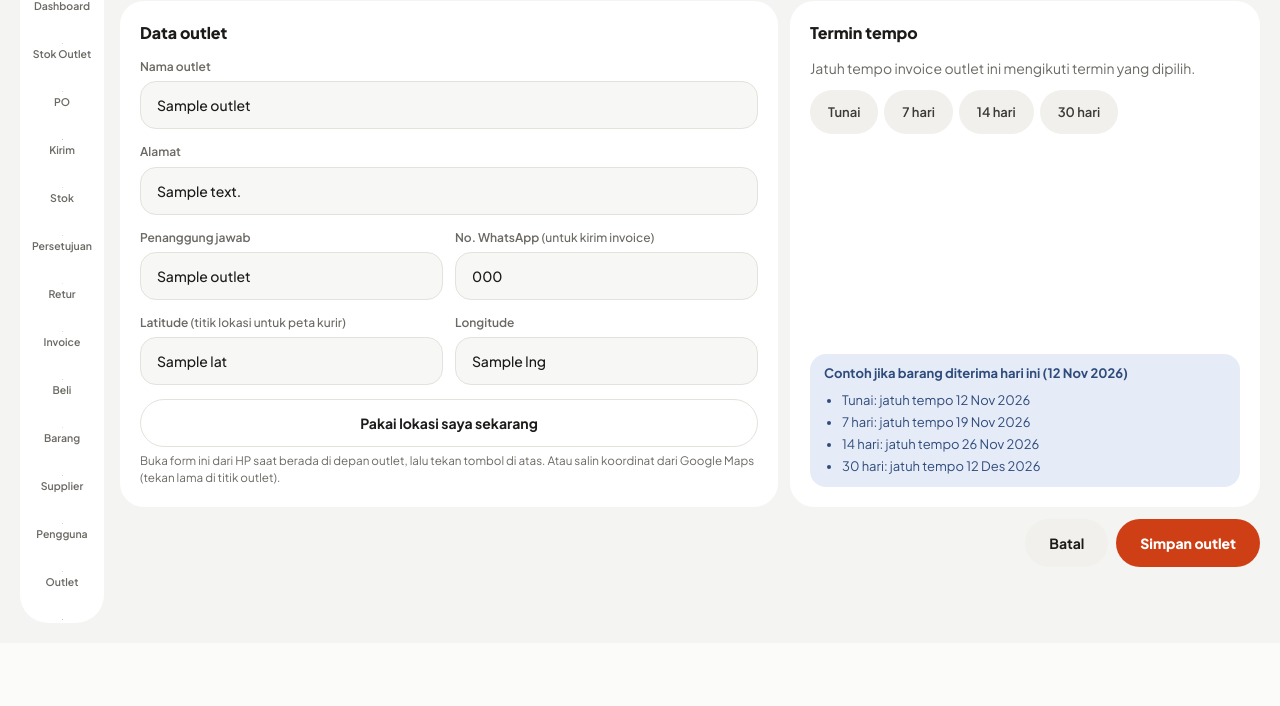
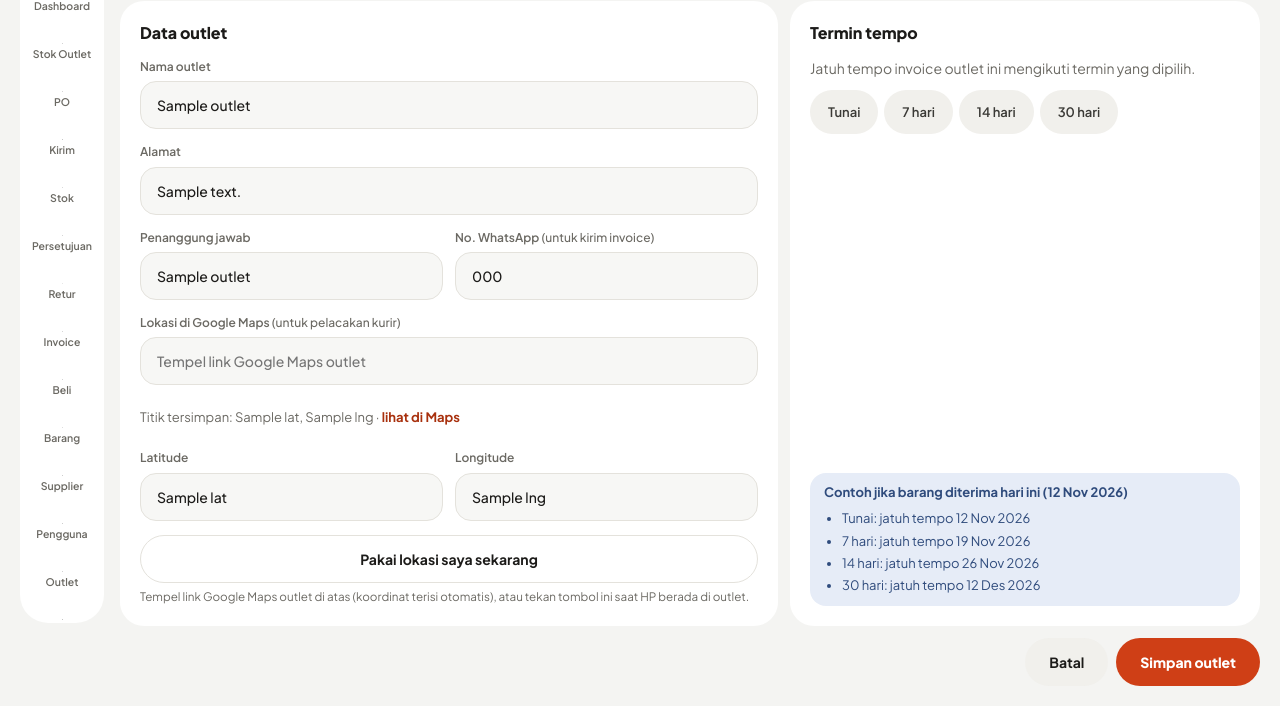
Before and after one commit to ikiramdhan/order-sptw, a Laravel app: template resources/views/outlets/form.blade.php in a window 1280 px wide. Shown: the part 157-863 px from the top of the page. Before the commit the page ends 777 px from the top, so only its background shows below. Run offline with Laravel 12, Linux system fonts and the light colour scheme; a user stored in the database is signed in; data comes from the database, SQL or seed files in the repository; tables that the repository leaves empty hold one stand-in row (values such as "Sample post"); the template is opened without the code that fills it: most values are stand-ins (such as "Sample title", 1, 10 or a date in 2020); data that the repository does not hold is empty.

Commit message:
Titik outlet diatur admin (link Google Maps di form Outlet); outlet tidak perlu input
Co-Authored-By: Claude Sonnet 5.5 <noreply@anthropic.com>
Claude-Session: https://claude.ai/code/session_01FLL1Y5rzyPJcBZswUeCk4c

```diff
--- a/app/Http/Controllers/OutletController.php
+++ b/app/Http/Controllers/OutletController.php
@@ -36,7 +36,7 @@ class OutletController extends Controller
 
     public function store(Request $request): RedirectResponse
     {
-        $outlet = Outlet::create($this->validated($request) + ['is_active' => true]);
+        $outlet = Outlet::create($this->withMapsLink($request, $this->validated($request)) + ['is_active' => true]);
         ActivityLog::record('outlet_created', "Menambah outlet {$outlet->name}", $outlet);
 
         return redirect()->route('outlets.index')
@@ -50,7 +50,7 @@ class OutletController extends Controller
 
     public function update(Request $request, Outlet $outlet): RedirectResponse
     {
-        $outlet->update($this->validated($request, $outlet));
+        $outlet->update($this->withMapsLink($request, $this->validated($request, $outlet)));
         ActivityLog::record('outlet_updated', "Mengubah outlet {$outlet->name}", $outlet);
 
         return redirect()->route('outlets.index')->with('status', "{$outlet->name} disimpan.");
@@ -63,6 +63,22 @@ class OutletController extends Controller
         ActivityLog::record($outlet->is_active ? 'outlet_activated' : 'outlet_deactivated', $outlet->name, $outlet);
 
         return back()->with('status', $outlet->is_active ? "{$outlet->name} diaktifkan." : "{$outlet->name} dinonaktifkan.");
+    }
+
+    /** Link Google Maps yang ditempel mengisi lat/lng otomatis. */
+    private function withMapsLink(Request $request, array $data): array
+    {
+        $link = trim((string) $request->input('maps_link'));
+        if ($link !== '') {
+            [$lat, $lng] = self::parseCoords($link);
+            if ($lat === null) {
+                throw \Illuminate\Validation\ValidationException::withMessages(['maps_link' => 'Link tidak berisi koordinat. Buka link Google Maps-nya dulu, lalu salin alamat panjang yang memuat angka seperti @-6.22,106.64 (atau tekan lama titik di peta dan salin koordinatnya).']);
+            }
+            $data['lat'] = $lat;
+            $data['lng'] = $lng;
+        }
+
+        return $data;
     }
 
     private function validated(Request $request, ?Outlet $outlet = null): array
@@ -83,11 +99,10 @@ class OutletController extends Controller
         ]);
     }
 
-    /** Outlet (miliknya sendiri) atau Admin CK: isi titik lokasi dari GPS, link Google Maps, atau koordinat. */
+    /** Admin CK / Super Admin: isi titik lokasi outlet dari GPS, link Google Maps, atau koordinat. */
     public function setLocation(Request $request, Outlet $outlet): RedirectResponse
     {
         $u = $request->user();
-        abort_if($u->role === 'outlet' && (int) $u->outlet_id !== (int) $outlet->id, 404);
 
         $d = $request->validate(['lat' => ['nullable', 'numeric', 'between:-90,90'], 'lng' => ['nullable', 'numeric', 'between:-180,180'], 'link' => ['nullable', 'string', 'max:500']]);
         $lat = $d['lat'] ?? null;
--- a/resources/views/delivery/show.blade.php
+++ b/resources/views/delivery/show.blade.php
@@ -12,7 +12,7 @@
 </div>
 @error('received')<div class="alert" role="alert">{{ $message }}</div>@enderror
 @php $pending = $note->status === 'dikirim'; @endphp
-@if ($note->courier_id && $note->status === 'dikirim' && ($isOutlet || auth()->user()->hasRole('admin_ck')) && $note->outlet->lat === null)@include('partials.outlet-location', ['outlet' => $note->outlet])@endif
+@if ($note->courier_id && $note->status === 'dikirim' && auth()->user()->hasRole('admin_ck') && $note->outlet->lat === null)@include('partials.outlet-location', ['outlet' => $note->outlet])@endif
 @if ($note->courier_id || $canAssign)
 <section class="card" style="margin-bottom:12px" id="courierbox">
     <h3 class="sect">Pengantaran</h3>
--- a/resources/views/delivery/track.blade.php
+++ b/resources/views/delivery/track.blade.php
@@ -22,7 +22,7 @@
 </div>
 
 @if ($note->outlet->lat === null)
-<div class="tk-setloc"><b>Titik outlet belum diatur</b><small>Atur titik lokasi agar rute dan estimasi tampil.</small><a class="btn primary" href="{{ route('delivery.show', $note) }}#locform">Atur sekarang</a></div>
+<div class="tk-setloc"><b>Estimasi belum tersedia</b><small>Titik lokasi {{ $note->outlet->name }} belum diatur oleh admin.</small>@unless ($isOutlet)<a class="btn primary" href="{{ route('delivery.show', $note) }}#locform">Atur sekarang</a>@endunless</div>
 @endif
 <div class="tk-sheet">
     <div class="tk-banner" id="tkbanner">
--- a/resources/views/outlets/form.blade.php
+++ b/resources/views/outlets/form.blade.php
@@ -32,8 +32,15 @@
                 <input type="text" name="phone" value="{{ old('phone', $outlet->phone) }}" inputmode="tel" placeholder="08xx-xxxx-xxxx">
             </label>
         </div>
+        <label class="field"><span class="lbl">Lokasi di Google Maps <span class="hint">(untuk pelacakan kurir)</span></span>
+            <input type="text" name="maps_link" value="{{ old('maps_link') }}" placeholder="Tempel link Google Maps outlet">
+            @error('maps_link')<span class="err">{{ $message }}</span>@enderror
+        </label>
+        @if ($outlet->lat !== null)
+            <p style="margin:-4px 0 10px;color:var(--muted);font-size:13px">Titik tersimpan: {{ $outlet->lat }}, {{ $outlet->lng }} · <a class="link" href="https://www.google.com/maps?q={{ $outlet->lat }},{{ $outlet->lng }}" target="_blank" rel="noopener">lihat di Maps</a></p>
+        @endif
         <div class="row">
-            <label class="field"><span class="lbl">Latitude <span class="hint">(titik lokasi untuk peta kurir)</span></span>
+            <label class="field"><span class="lbl">Latitude</span>
                 <input type="text" name="lat" id="olat" value="{{ old('lat', $outlet->lat) }}" inputmode="decimal" placeholder="-6.2088">
                 @error('lat')<span class="err">{{ $message }}</span>@enderror
             </label>
@@ -43,7 +50,7 @@
             </label>
         </div>
         <button type="button" class="btn outline" id="usegps">Pakai lokasi saya sekarang</button>
-        <small style="display:block;color:var(--muted);margin-top:6px">Buka form ini dari HP saat berada di depan outlet, lalu tekan tombol di atas. Atau salin koordinat dari Google Maps (tekan lama di titik outlet).</small>
+        <small style="display:block;color:var(--muted);margin-top:6px">Tempel link Google Maps outlet di atas (koordinat terisi otomatis), atau tekan tombol ini saat HP berada di outlet.</small>
         <script>
         document.getElementById('usegps').addEventListener('click', function () {
           var b = this; b.textContent = 'Mencari lokasi…';
--- a/resources/views/partials/outlet-location.blade.php
+++ b/resources/views/partials/outlet-location.blade.php
@@ -4,12 +4,12 @@
     @if ($o->lat !== null)
         <p style="margin:0 0 10px;color:var(--muted)">Tersimpan. Perjalanan kurir ke {{ $o->name }} dihitung dari titik ini. <a class="link" href="https://www.google.com/maps?q={{ $o->lat }},{{ $o->lng }}" target="_blank" rel="noopener">Lihat di Google Maps</a></p>
     @else
-        <p style="margin:0 0 10px;color:var(--muted)">Supaya perjalanan kurir sampai ke {{ $o->name }} terlihat di peta lengkap dengan estimasi waktunya, tentukan titik outlet satu kali saja.</p>
+        <p style="margin:0 0 10px;color:var(--muted)">Titik {{ $o->name }} belum diatur, jadi estimasi kedatangan kurir belum bisa tampil. Cukup diisi satu kali untuk seterusnya. Atau Super Admin bisa mengisinya di menu Outlet.</p>
     @endif
     <form method="POST" action="{{ route('outlet.location', $o) }}" id="locform">@csrf
         <input type="hidden" name="lat" id="locLat"><input type="hidden" name="lng" id="locLng">
         <button type="button" class="btn {{ $o->lat !== null ? 'outline' : 'primary' }} block" id="locgps">{{ $o->lat !== null ? 'Perbarui dengan lokasi saya sekarang' : 'Pakai lokasi saya sekarang' }}</button>
-        <small style="display:block;margin:6px 0 10px;color:var(--muted)">Lakukan saat HP berada di outlet.</small>
+        <small style="display:block;margin:6px 0 10px;color:var(--muted)">Lakukan hanya bila HP berada di outlet.</small>
         <label class="field">Atau tempel link Google Maps / koordinat
             <input type="text" name="link" placeholder="https://maps.app.goo.gl/… atau -6.2088, 106.8456">
             @error('link')<span class="err">{{ $message }}</span>@enderror
--- a/routes/web.php
+++ b/routes/web.php
@@ -136,7 +136,7 @@ Route::middleware(['auth', EnsureActiveUser::class, EnsurePasswordChanged::class
     });
     Route::middleware($ckGudang)->post('/surat-jalan/{note}/kurir', [CourierController::class, 'assign'])->name('delivery.courier');
 
-    Route::middleware(RoleMiddleware::class.':admin_ck,outlet')->post('/outlet/{outlet}/lokasi', [OutletController::class, 'setLocation'])->name('outlet.location');
+    Route::middleware($ck)->post('/outlet/{outlet}/lokasi', [OutletController::class, 'setLocation'])->name('outlet.location');
 
     // Chat pengantaran (kurir, outlet tujuan, Admin CK/Gudang)
     Route::middleware(RoleMiddleware::class.':admin_ck,gudang,outlet,kurir')->group(function () {
```
Also changed, not shown: tests/Feature/CourierTest.php (+14 -9 lines).
